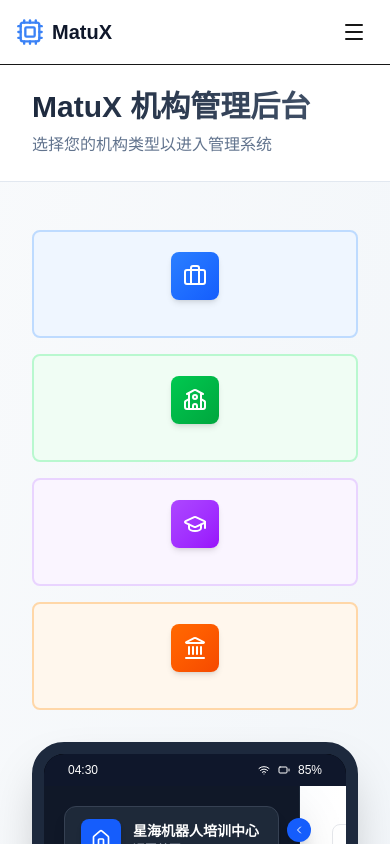
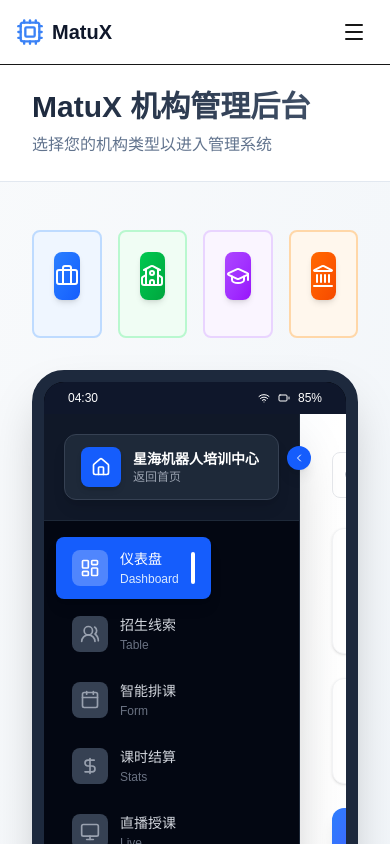
Before and after one commit to MatuX-ai/edu-proto, a Next.js app: page /institution-dashboard in a window 390 px wide. Shown: the top 844 px of the page. Built offline with nearby package versions, Linux system fonts and the light colour scheme.

Commit message:
fix: 修复机构卡片布局，确保 4 个卡片始终在一行显示

```diff
--- a/app/institution-dashboard/page.tsx
+++ b/app/institution-dashboard/page.tsx
@@ -80,7 +80,7 @@
 
       {/* Main Content */}
       <div className="max-w-7xl mx-auto px-8 py-12">
-        <div className="grid grid-cols-1 md:grid-cols-2 lg:grid-cols-4 gap-4">
+        <div className="grid grid-cols-4 gap-4">
           {institutionTypes.map((type, index) => {
             const Icon = type.icon;
             return (
```
